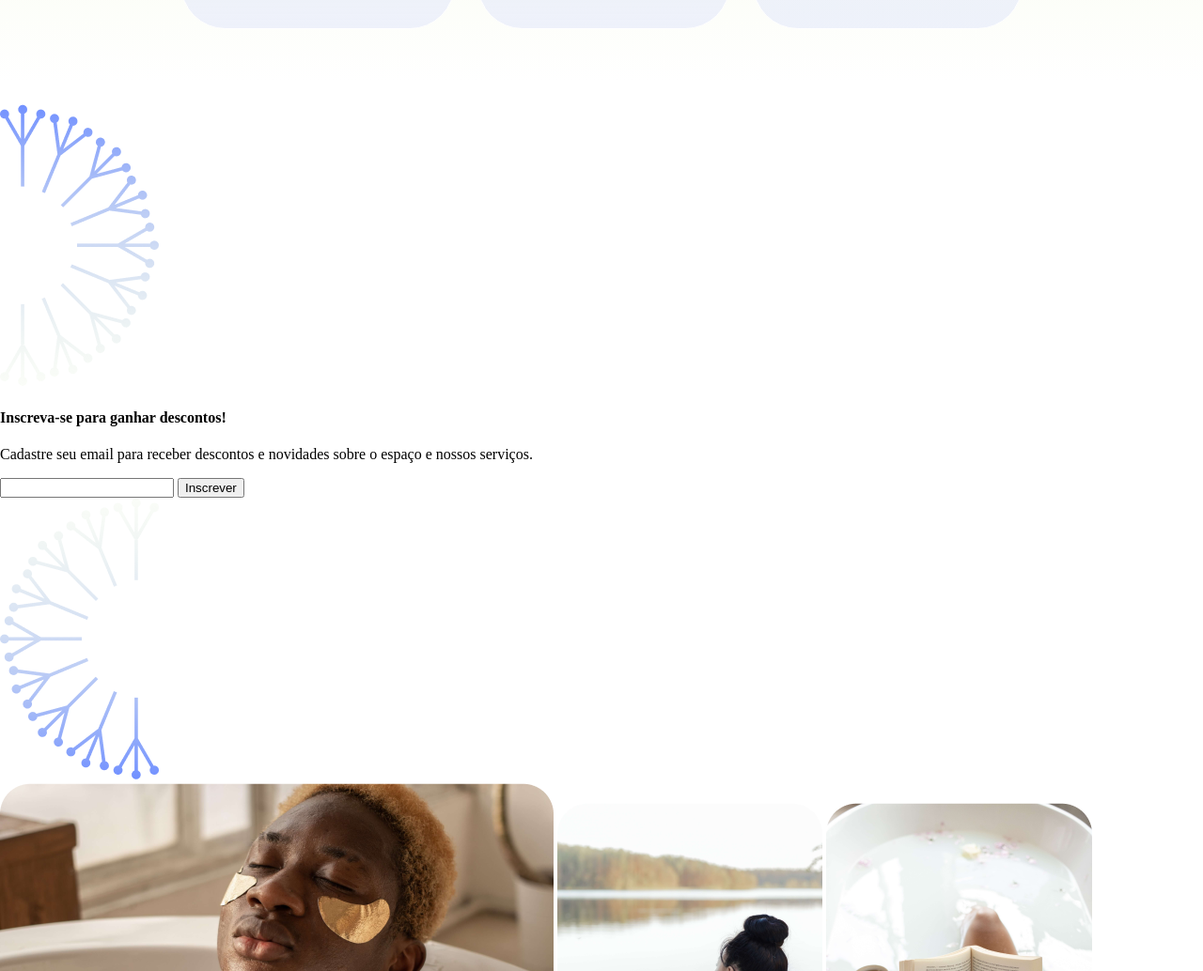
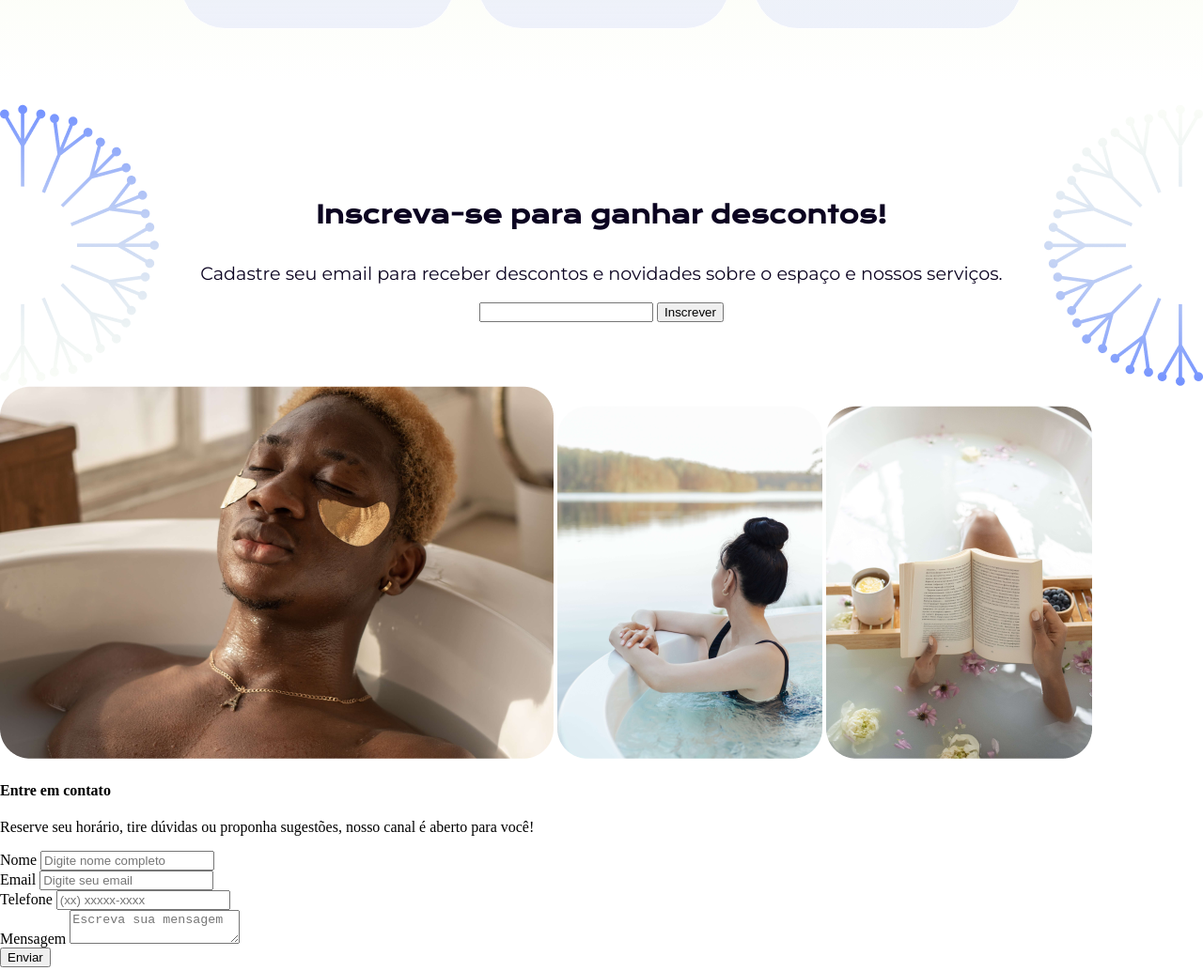
Before and after one commit to leotaborda/calmaria-spa-web, a plain HTML site: page index.html in a window 1280 px wide. Shown: the part 2278-3312 px from the top of the page at 94% size. Drawn offline with nearby package versions, Linux system fonts and the light colour scheme.

Commit message:
styles(discounts): added new component for discounts part

```diff
--- /dev/null
+++ b/styles/components/_discounts.scss
@@ -0,0 +1,24 @@
+@use "../abstract/variables";
+@use "../abstract/mixins";
+
+#desconto {
+  display: flex;
+  align-items: center;
+  justify-content: space-between;
+  text-align: center;
+
+  h4 {
+    @include mixins.ff-fs-cl(
+      variables.$ft-titulos,
+      1.6rem,
+      variables.$cor-primaria
+    );
+  }
+  p {
+    @include mixins.ff-fs-cl(
+      variables.$ft-textos,
+      1.2rem,
+      variables.$cor-primaria
+    );
+  }
+}
--- a/styles/styles.scss
+++ b/styles/styles.scss
@@ -4,3 +4,4 @@
 @use './components/header';
 @use './components/our-space';
 @use './components/services';
+@use './components/discounts';
```
Also changed, not shown: styles/styles.css, 1 other file.
